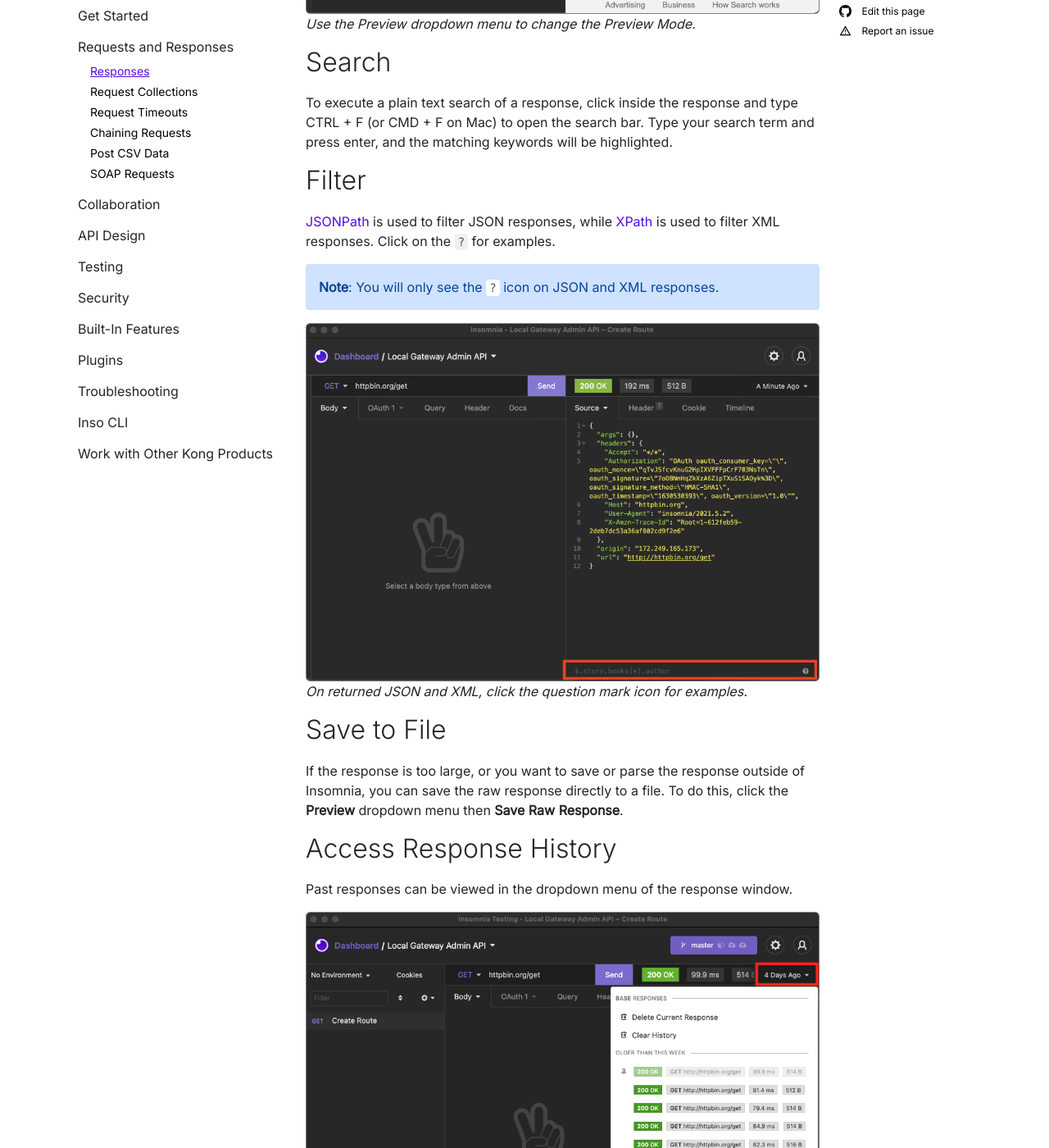
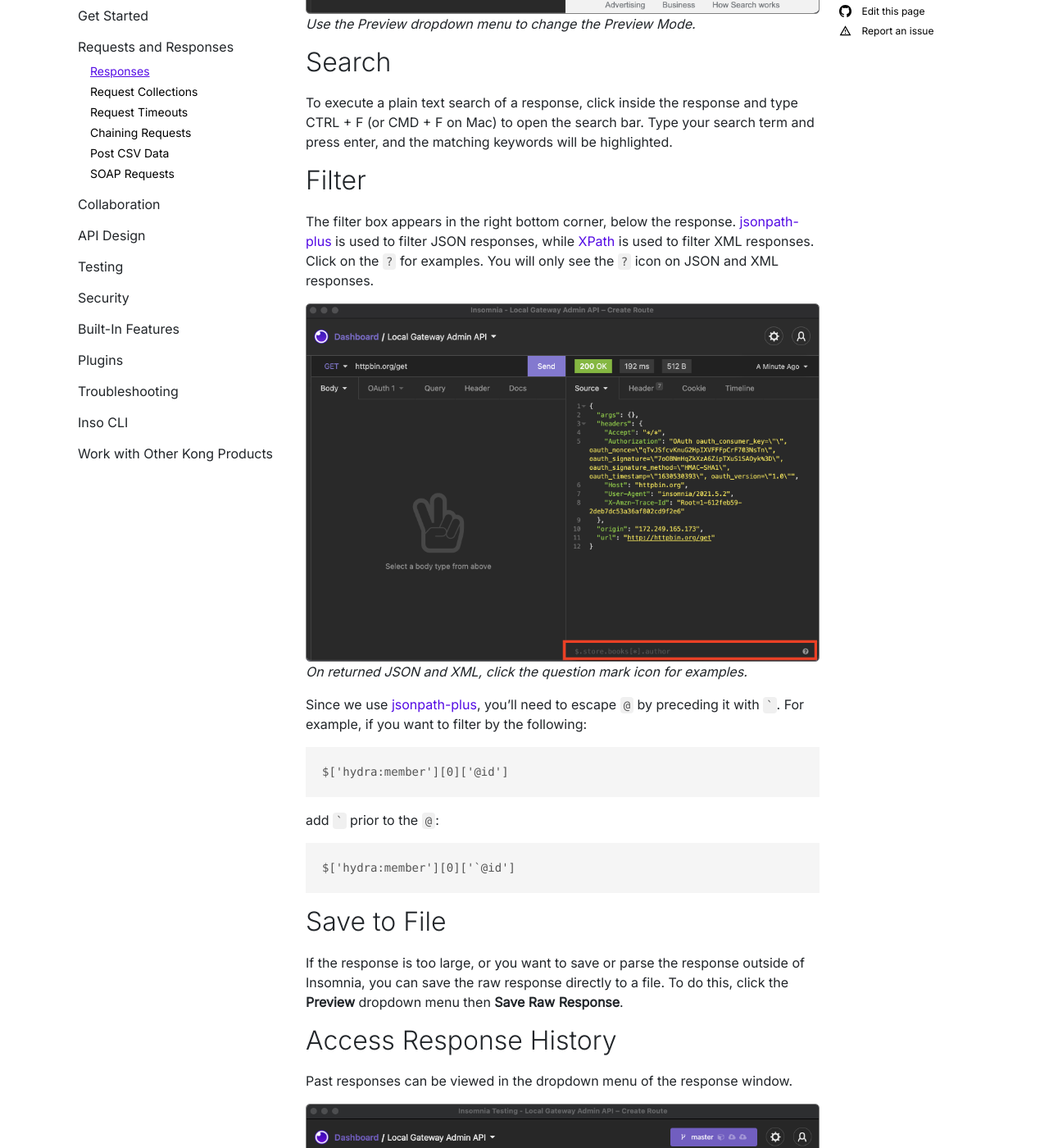
Before and after one commit to Kong/insomnia-docs, a Jekyll site: the page built from docs/insomnia/responses.md, in a window 1280 px wide and 1400 px high, scrolled down 893 px. Shown: the whole window at 82% size. Built offline with Jekyll 4.4.1, drawn with Linux system fonts in a browser that asks for light colours; comment, search, counter and statistics services are not loaded.

Commit message:
[DOCU-2076] Escape @ in response filtering (#73)
Co-authored-by: Opender Singh <opender.singh@konghq.com>

````diff
--- a/docs/insomnia/responses.md
+++ b/docs/insomnia/responses.md
@@ -25,13 +25,22 @@
 
 ## Filter
 
-[JSONPath](https://goessner.net/articles/JsonPath/) is used to filter JSON responses, while [XPath](https://www.w3.org/TR/xpath/) is used to filter XML responses. Click on the `?` for examples.
-
-{:.alert .alert-primary}
-**Note**: You will only see the `?` icon on JSON and XML responses.
+The filter box appears in the right bottom corner, below the response. [jsonpath-plus](https://www.npmjs.com/package/jsonpath-plus) is used to filter JSON responses, while [XPath](https://www.w3.org/TR/xpath/) is used to filter XML responses. Click on the `?` for examples. You will only see the `?` icon on JSON and XML responses.
 
 ![Click on the question mark icon for examples.](/assets/images/json-xml-examples.png)
 _On returned JSON and XML, click the question mark icon for examples._
+
+Since we use [jsonpath-plus](https://www.npmjs.com/package/jsonpath-plus), you'll need to escape `@` by preceding it with <code>`</code>. For example, if you want to filter by the following:
+
+```text
+$['hydra:member'][0]['@id']
+```
+
+add <code>`</code> prior to the `@`:
+
+```text
+$['hydra:member'][0]['`@id']
+```
 
 ## Save to File
 
````
